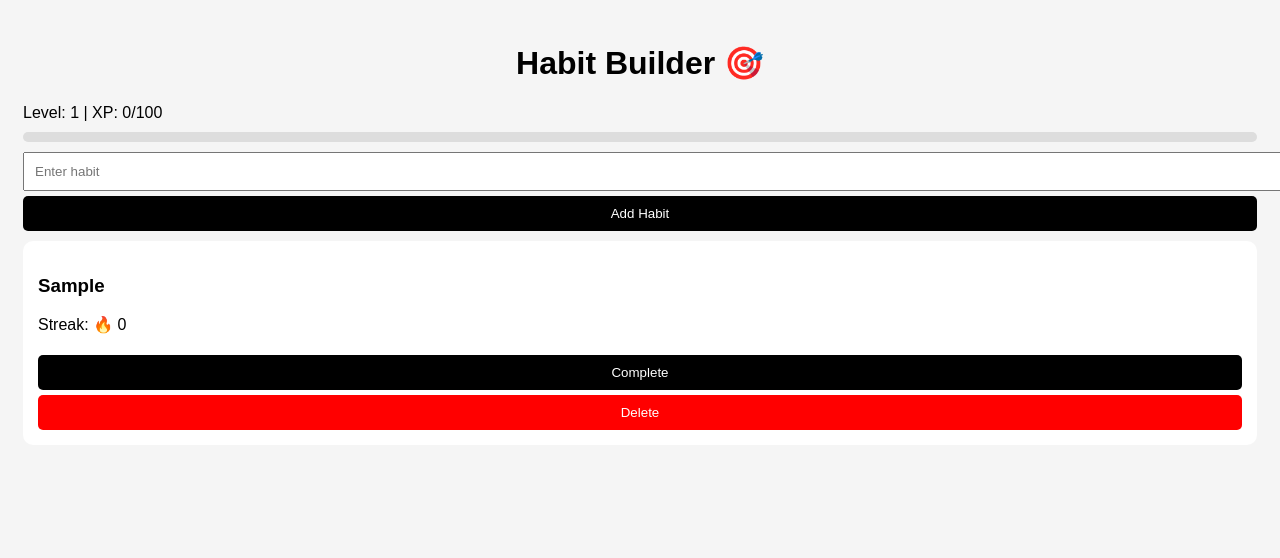
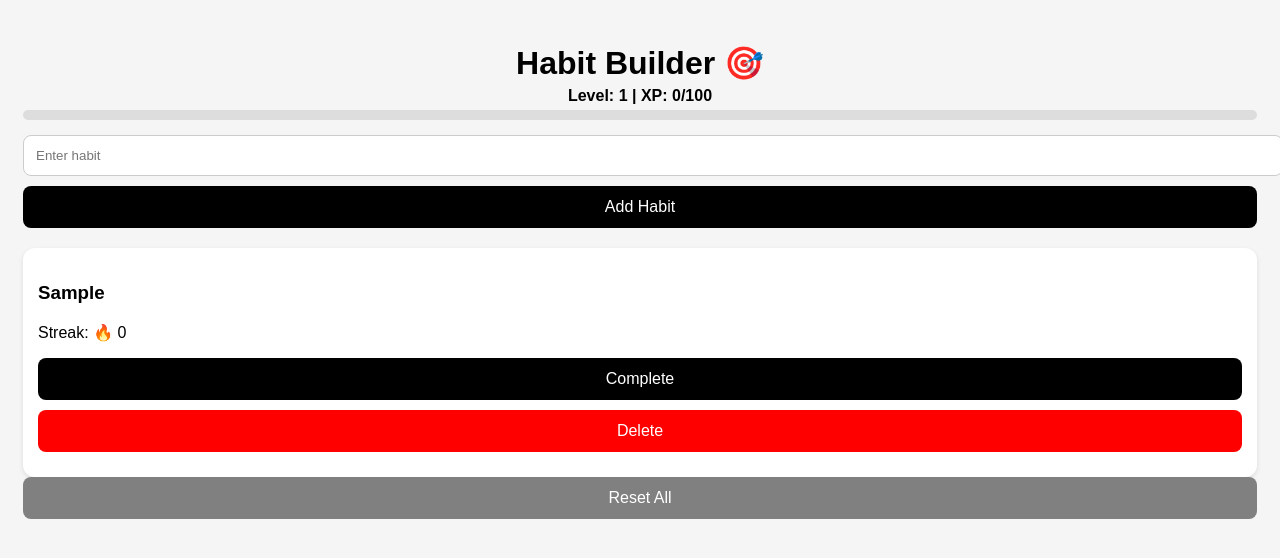
Before and after one commit to srivastav09/Habit-game, a plain HTML site: page index.html in a window 1280 px wide. Both pictures are taken after typing "Sample" into the empty fields and a click on the button "Add Habit". Drawn offline with Linux system fonts and the light colour scheme.

Commit message:
Update index.html

```diff
--- a/index.html
+++ b/index.html
@@ -3,34 +3,67 @@
 <head>
   <title>Habit Builder</title>
   <meta name="viewport" content="width=device-width, initial-scale=1.0">
+
   <style>
     body {
-      font-family: Arial;
+      font-family: Arial, sans-serif;
       background: #f5f5f5;
       padding: 15px;
     }
+
     h1 {
       text-align: center;
+      margin-bottom: 5px;
     }
+
+    #stats {
+      text-align: center;
+      margin-bottom: 5px;
+      font-weight: bold;
+    }
+
+    .bar-container {
+      background: #ddd;
+      border-radius: 10px;
+      overflow: hidden;
+      margin-bottom: 15px;
+    }
+
+    #xpBar {
+      height: 10px;
+      width: 0%;
+      background: linear-gradient(to right, #4caf50, #8bc34a);
+    }
+
+    input {
+      padding: 12px;
+      width: 100%;
+      border-radius: 8px;
+      border: 1px solid #ccc;
+      margin-bottom: 10px;
+    }
+
+    button {
+      padding: 12px;
+      width: 100%;
+      border: none;
+      border-radius: 8px;
+      background: black;
+      color: white;
+      margin-bottom: 10px;
+      font-size: 16px;
+    }
+
     .card {
       background: white;
       padding: 15px;
       margin-top: 10px;
-      border-radius: 10px;
+      border-radius: 12px;
+      box-shadow: 0 2px 5px rgba(0,0,0,0.1);
     }
-    button {
-      padding: 10px;
-      margin-top: 5px;
-      width: 100%;
-      border: none;
-      border-radius: 5px;
-      background: black;
-      color: white;
-    }
-    input {
-      padding: 10px;
-      width: 100%;
-      margin-top: 10px;
+
+    .delete-btn {
+      background: red;
     }
   </style>
 </head>
@@ -41,14 +74,16 @@
 
 <div id="stats"></div>
 
-<div style="background:#ddd; border-radius:10px; overflow:hidden; margin-top:10px;">
-  <div id="xpBar" style="height:10px; background:black; width:0%"></div>
+<div class="bar-container">
+  <div id="xpBar"></div>
 </div>
 
 <input id="habitInput" placeholder="Enter habit">
 <button onclick="addHabit()">Add Habit</button>
 
 <div id="habitList"></div>
+
+<button onclick="resetAll()" style="background:gray;">Reset All</button>
 
 <script>
 let data = JSON.parse(localStorage.getItem("data")) || {
@@ -74,21 +109,28 @@ function render() {
   data.habits.forEach((habit, index) => {
     let div = document.createElement("div");
     div.className = "card";
+
     div.innerHTML = `
       <h3>${habit.name}</h3>
       <p>Streak: 🔥 ${habit.streak}</p>
       <button onclick="completeHabit(${index})">Complete</button>
-      <button onclick="deleteHabit(${index})" style="background:red;">Delete</button>
+      <button class="delete-btn" onclick="deleteHabit(${index})">Delete</button>
     `;
+
     list.appendChild(div);
   });
 }
 
 function addHabit() {
   let input = document.getElementById("habitInput");
-  if (input.value === "") return;
 
-  data.habits.push({ name: input.value, streak: 0 });
+  if (input.value.trim() === "") return;
+
+  data.habits.push({
+    name: input.value,
+    streak: 0
+  });
+
   input.value = "";
   save();
   render();
@@ -114,6 +156,11 @@ function deleteHabit(index) {
   render();
 }
 
+function resetAll() {
+  localStorage.clear();
+  location.reload();
+}
+
 render();
 </script>
 
```
